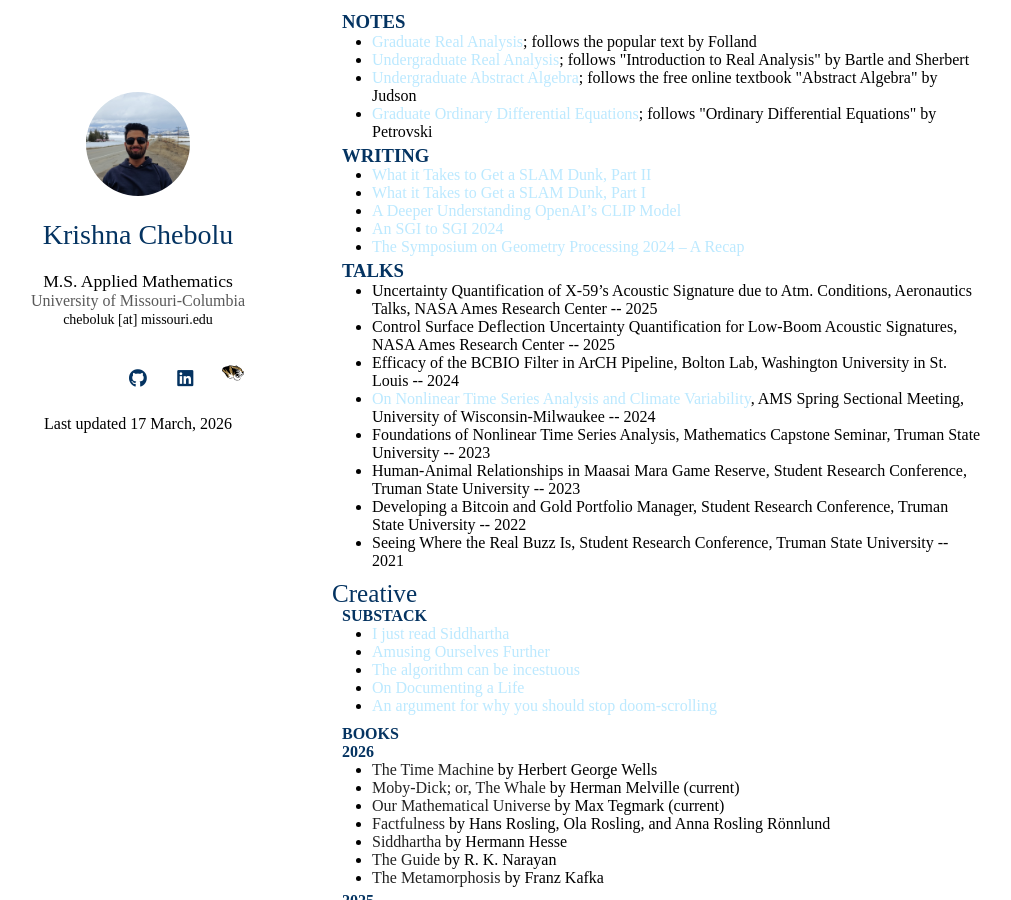
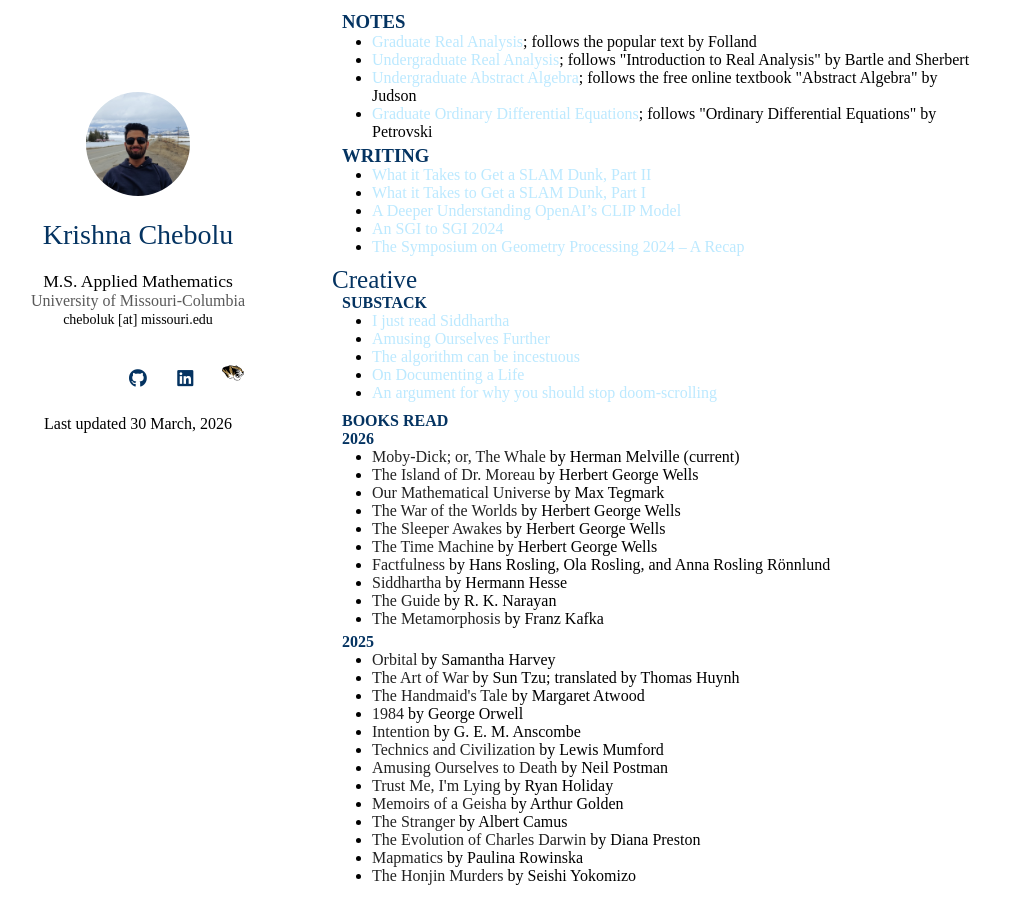
Before and after one commit to krishnachebolu/krishnachebolu.github.io, a Jekyll site: the page index.html, which Jekyll copies as it is, in a window 1280 px wide and 900 px high, scrolled down 723 px. Shown: the whole window, without its empty margins (138-1149 px from the left). Built offline with Jekyll 4.4.1, drawn with Linux system fonts in a browser that asks for light colours; nearby versions of some CDN libraries; a style sheet for code colours, icons or effects is not loaded.

Commit message:
Update index.html

```diff
--- a/index.html
+++ b/index.html
@@ -59,7 +59,7 @@
 
 
 
-        <a style="margin: 0 5px 0 0" href="assets/files/CV_Chebolu.pdf">
+        <a style="margin: 0 5px 0 0" href="assets/files/Chebolu-CV-31Mar2026.pdf">
           <i class="ai ai-cv" style="font-size:1.3rem;"></i>
         </a>
 
@@ -82,7 +82,7 @@
 
         </div>
         <br>
-Last updated 17 March, 2026
+Last updated 30 March, 2026
       </header>
       <section>
 
@@ -171,22 +171,6 @@ Last updated 17 March, 2026
 
 </ul>
 
-<h3 style="margin:0 10px 0;">TALKS</h4>
-<ul style="margin:0 0 5px;">
-  <li>Uncertainty Quantification of X-59’s Acoustic Signature due to Atm. Conditions, Aeronautics Talks, NASA Ames Research Center -- 2025</li>
-  <li>Control Surface Deflection Uncertainty Quantification for Low-Boom Acoustic Signatures, NASA Ames Research Center -- 2025</li>
-
-  <li>Efficacy of the BCBIO Filter in ArCH Pipeline, Bolton Lab, Washington University in St. Louis -- 2024</li>
-  <li><a href="https://meetings.ams.org/math/spring2024c/meetingapp.cgi/Paper/33981">On Nonlinear Time Series Analysis and Climate Variability</a>, AMS Spring Sectional Meeting, University of Wisconsin-Milwaukee -- 2024</li>
-
-  <li>Foundations of Nonlinear Time Series Analysis, Mathematics Capstone Seminar, Truman State University -- 2023</li>
-  <li>Human-Animal Relationships in Maasai Mara Game Reserve, Student Research Conference, Truman State University -- 2023</li>
-
-
-  <li>Developing a Bitcoin and Gold Portfolio Manager, Student Research Conference, Truman State University -- 2022</li>
-
-  <li>Seeing Where the Real Buzz Is, Student Research Conference, Truman State University -- 2021</li>
-</ul>
 
 
 <h2 id="publications" style="margin: 10px 0px 0px;">Creative</h2>
@@ -201,12 +185,15 @@ Last updated 17 March, 2026
 
 </ul>
 
-        <h4 style="margin:0 10px 0;">BOOKS</h4>
+        <h4 style="margin:0 10px 0;">BOOKS READ</h4>
            <h4 style="margin:0 10px 0;">2026</h4>
 <ul style="margin:0 0 5px;">
+  <li><strong>Moby-Dick; or, The Whale</strong> by Herman Melville (current)</li>
+  <li><strong>The Island of Dr. Moreau</strong> by Herbert George Wells</li>
+  <li><strong>Our Mathematical Universe</strong> by Max Tegmark</li>
+  <li><strong>The War of the Worlds</strong> by Herbert George Wells</li>
+  <li><strong>The Sleeper Awakes</strong> by Herbert George Wells</li>
   <li><strong>The Time Machine</strong> by Herbert George Wells</li>
-  <li><strong>Moby-Dick; or, The Whale</strong> by Herman Melville (current)</li>
-  <li><strong>Our Mathematical Universe</strong> by Max Tegmark (current)</li>
   <li><strong>Factfulness</strong> by Hans Rosling, Ola Rosling, and Anna Rosling Rönnlund</li>
   <li><strong>Siddhartha</strong> by Hermann Hesse</li>
   <li><strong>The Guide</strong> by R. K. Narayan</li>
```
